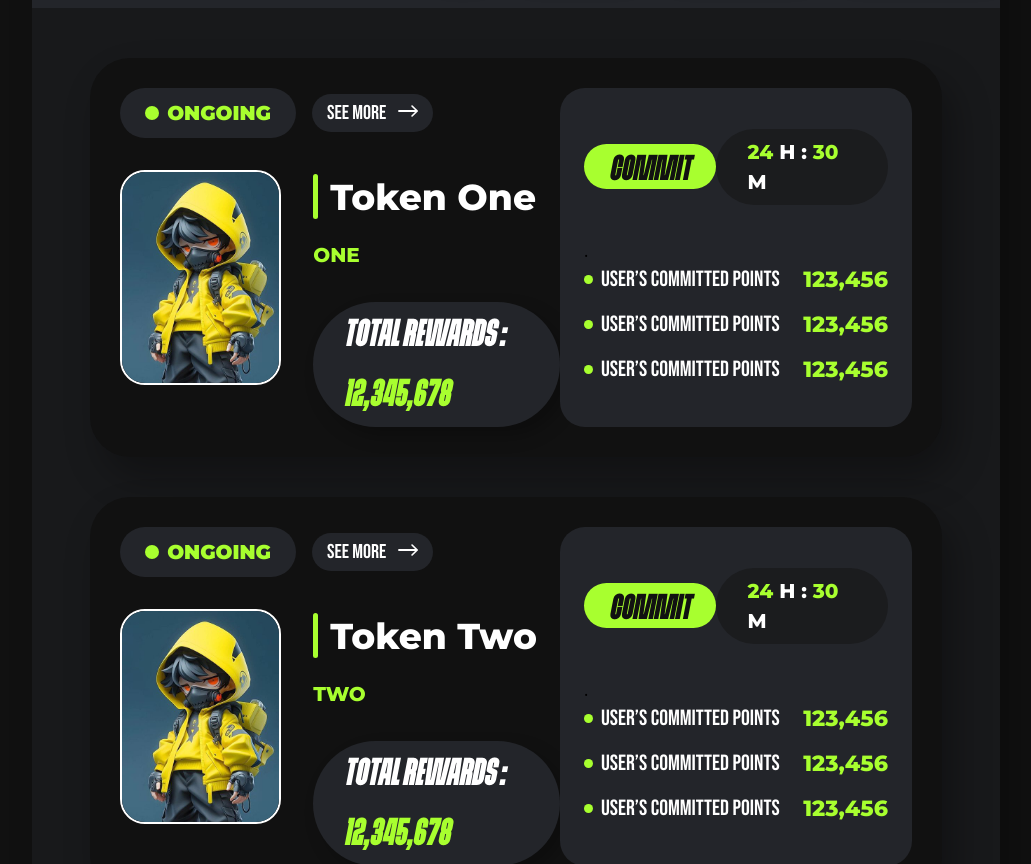
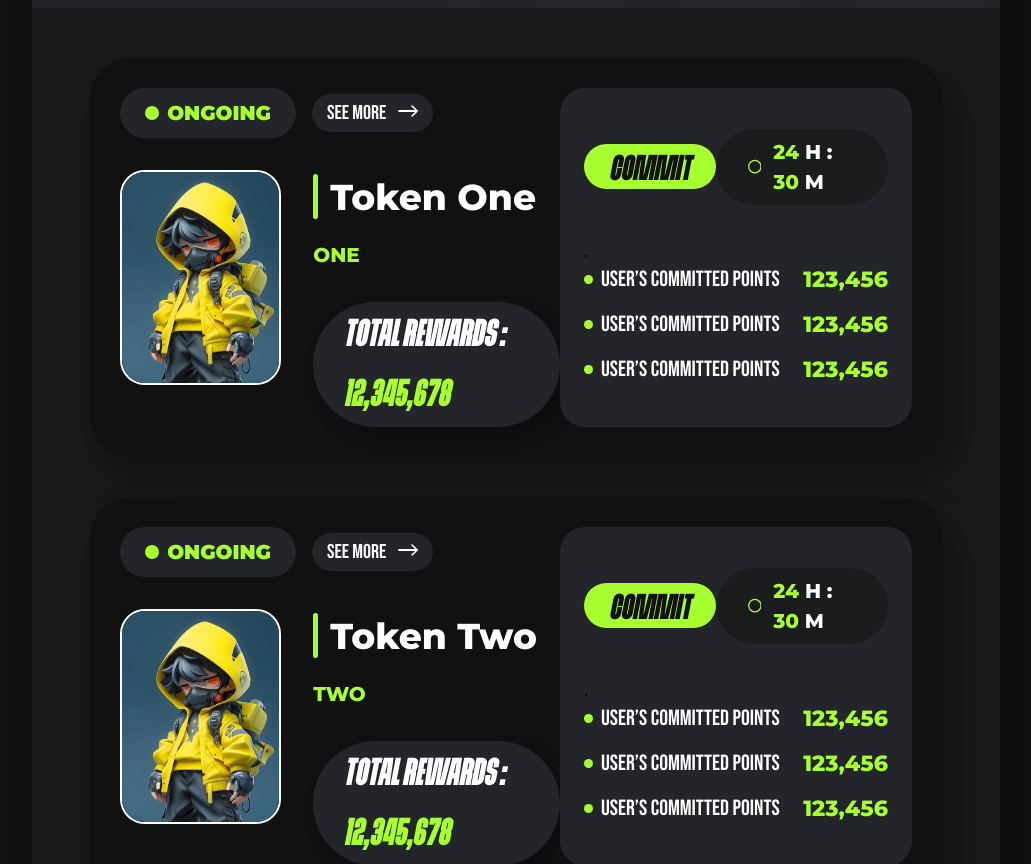
Before and after one commit to vizeerr/zilla, a Next.js app: page /stake in a window 1280 px wide. Shown: the part 1040-1904 px from the top of the page, without its empty margins (124-1155 px from the left). Built offline with nearby package versions, Linux system fonts and the light colour scheme.

Commit message:
changes v2.1

```diff
--- a/src/components/StakeCard.jsx
+++ b/src/components/StakeCard.jsx
@@ -1,10 +1,33 @@
+"use client"
 import Image from 'next/image'
-import React from 'react'
+import React, { useEffect, useState } from 'react'
 import rightr from "@/assets/arrowr.png"
 import pifico from "@/assets/pifico.jpg"
 import Link from 'next/link'
 
 const StakeCard = ({data}) => {
+    const totalDuration = 30 * 60; // 30 minutes in seconds
+        const [timeLeft, setTimeLeft] = useState(totalDuration); // Time left in seconds
+
+        useEffect(() => {
+          const timer = setInterval(() => {
+            setTimeLeft((prev) => Math.max(prev - 1, 0));
+          }, 1000);
+
+          return () => clearInterval(timer); // Cleanup interval on unmount
+        }, []);
+
+        const percentage = (timeLeft / totalDuration) * 100;
+
+
+        const calculateTipPosition = (percentage) => {
+          const angle = (percentage / 100) * 360; // Calculate angle based on percentage
+          const radians = (angle - 90) * (Math.PI / 180); // Convert to radians and offset by -90deg for top start
+          const radius = 45; // Radius of the circle
+          const x = 50 + radius * Math.cos(radians); // X position
+          const y = 50 + radius * Math.sin(radians); // Y position
+          return { x, y };
+        };
 
   return (
     <div className='bg-[#111111] shadow-[12px_20px_37.64px_0px_#0000004D] rounded-[40px] p-[30px] flex'>
@@ -46,13 +69,44 @@ const StakeCard = ({data}) => {
             <div className='bg-[#23252A] rounded-[25px] p-[24px] w-full h-full flex flex-col justify-around'>
                 <div className='flex justify-between items-center'>
                     <p className='round bg-primary text-[#111111] text-[36px] px-[25px] leading-[35px] pt-[10px] rounded-full'>COMMIT</p>
-                    <div className='bg-[#1B1C1E] rounded-full px-[32px] py-[8px]'>
+                    <div className='bg-[#1B1C1E] rounded-full px-[32px] py-[8px] flex gap-3 items-center'>
+                        <div className="relative flex items-center justify-center w-[1.5vw] h-[1.5vw]">
+                            {/* Circular Progress Bar */}
+                            <svg className="w-full h-full" viewBox="0 0 100 100" xmlns="http://www.w3.org/2000/svg">
+                                {/* Background Circle */}
+                                <circle
+                                className="text-[#D9D9D92E]"
+                                strokeWidth="9"
+                                stroke="currentColor"
+                                fill="transparent"
+                                r="45"
+                                cx="50"
+                                cy="50"
+                                />
+                                {/* Progress Circle */}
+                                <circle
+                                className="text-[#A8FF2F]"
+                                strokeWidth="9"
+                                stroke="currentColor"
+                                fill="transparent"
+                                r="45"
+                                cx="50"
+                                cy="50"
+                                strokeDasharray="282.6" // Circumference: 2 * π * 45
+                                strokeDashoffset={282.6 - (percentage / 100) * 282.6} // Calculate progress
+                                style={{
+                                    transform: "rotate(-90deg)", // Start at the top middle
+                                    transformOrigin: "50% 50%", // Rotate around the center
+                                    transition: "stroke-dashoffset 0.3s ease", // Smooth transition
+                                }}
+                                />
+                            </svg>
+                        </div>
 
-                        <div>
-                            <p className='text-white font-[800] text-[20px] font-montserrat'><span className='text-primary'>24</span> H : <span className='text-primary'>30</span> M</p>
+                        <p className='text-white font-[800] text-[20px] font-montserrat'><span className='text-primary'>24</span> H : <span className='text-primary'>30</span> M</p>
                         </div>
                     </div>
-                </div>
+
                 <div className=''>
                     <ul className='space-y-3 '>.
                         <li className='flex justify-between items-center'>
```
